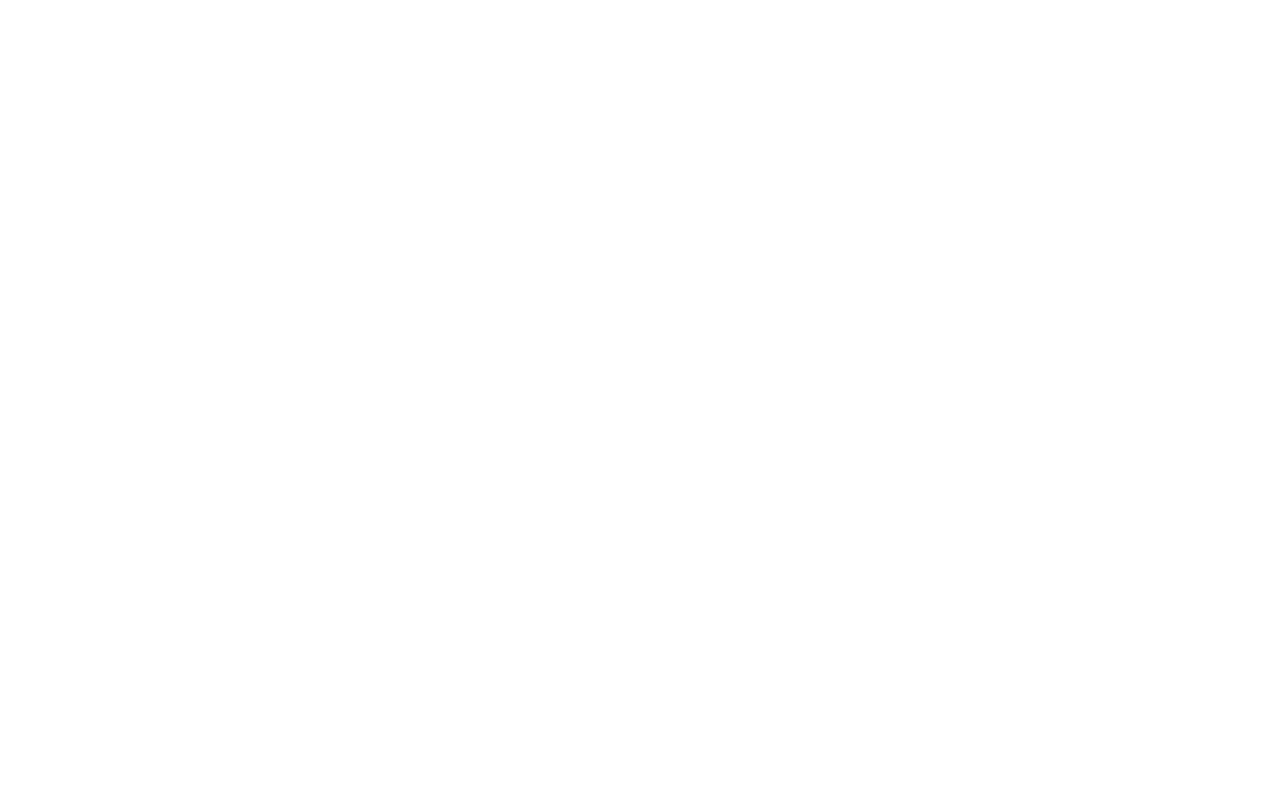
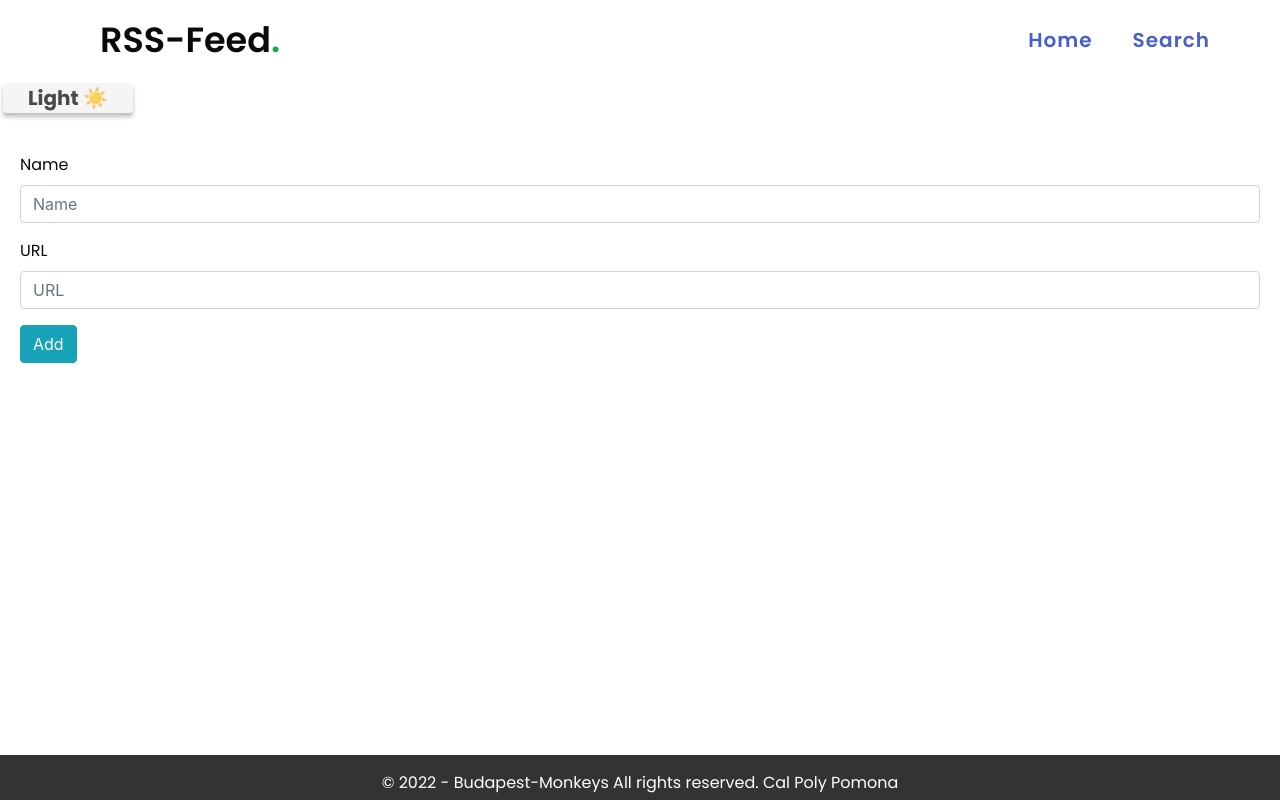
Before and after one commit to Budapest-Monkeys/RSS-Feed-Reader, a React (Create React App) app in the folder client/: page /searchP in a window 1280 px wide. Built offline with nearby package versions, Linux system fonts and the light colour scheme.

Commit message:
client bug fixed, api returns the feed now

```diff
--- a/client/public/index.html
+++ b/client/public/index.html
@@ -2,14 +2,14 @@
 <html lang="en">
   <head>
     <meta charset="utf-8" />
-    <link rel="icon" href="%PUBLIC_URL%/favicon.ico" />
+    <link rel="shortcut icon" href="%PUBLIC_URL%/favicon.ico" />
     <meta name="viewport" content="width=device-width, initial-scale=1" />
     <meta name="theme-color" content="#000000" />
     <meta
       name="description"
       content="Web site created using create-react-app"
     />
-    <link rel="apple-touch-icon" href="%PUBLIC_URL%/logo192.png" />
+    <link rel="apple-touch-icon" href="%PUBLIC_URL%/logo192.png"" />
     <!--
       manifest.json provides metadata used when your web app is installed on a
       user's mobile device or desktop. See https://developers.google.com/web/fundamentals/web-app-manifest/
@@ -24,7 +24,13 @@
       work correctly both with client-side routing and a non-root public URL.
       Learn how to configure a non-root public URL by running `npm run build`.
     -->
-    <title>React App</title>
+    <title>RSS App</title>
+    <link
+      rel="stylesheet"
+      href="https://maxcdn.bootstrapcdn.com/bootstrap/4.3.1/css/bootstrap.min.css"
+      integrity="sha384-ggOyR0iXCbMQv3Xipma34MD+dH/1fQ784/j6cY/iJTQUOhcWr7x9JvoRxT2MZw1T"
+      crossorigin="anonymous"
+    />
   </head>
   <body>
     <noscript>You need to enable JavaScript to run this app.</noscript>
--- a/client/src/App.js
+++ b/client/src/App.js
@@ -3,13 +3,14 @@ import {BrowserRouter as Router, Routes, Route} from 'react-router-dom';
 import { createBrowserHistory as createHistory } from "history";
 import Home from './Pages/Home';
 import Feed from './Pages/Feed';
+import SearchPage from './Pages/SearchPage';
 import Search from './Pages/Search';
 import Test from './Pages/Test';
 import ThemeContextProvider from ".//contexts/ThemeContext";
 import 'bulma/css/bulma.css';
 const history = createHistory();
 
-function App({ searchsStore }) {
+function App({ feedsStore }) {
   return (
     <ThemeContextProvider>
     <Router history={history}>
@@ -17,18 +18,19 @@ function App({ searchsStore }) {
         <Route
           path="/"
           exact
-          component={props => <Home {...props} searchsStore={searchsStore} />}
+          component={props => <Home {...props} feedsStore={feedsStore} />}
         />
+
+        <Route path="/test" element={<Test/>}/>
         <Route
           path="/feed"
           exact
-          component={props => <Feed {...props} searchsStore={searchsStore} />}
+          component={props => <Search {...props} feedsStore={feedsStore} />}
         />
-        <Route path="/test" element={<Test/>}/>
         <Route
-          path="/search"
+          path="/searchP"
           exact
-          component={props => <Search {...props} searchsStore={searchsStore} />}
+          component={props => <SearchPage {...props} feedsStore={feedsStore} />}
         />
         <Route path="/test" element={<Test/>}/>
 
@@ -43,6 +45,12 @@ export default App;
  *  <Route
           path="/feed"
           exact
-          component={props => <FeedPage {...props} feedsStore={feedsStore} />}
+          component={props => <FeedPage {...props} searchsStore={searchsStore} />}
+        />
+
+    <Route
+          path="/feedP"
+          exact
+          component={props => <Feed {...props} feedsStore={feedsStore} />}
         />
  */
--- a/client/src/Pages/Feed.js
+++ b/client/src/Pages/Feed.js
@@ -70,10 +70,8 @@ function Feed () {
             <li> <a href ="/" id = "home-link" >
                          Home
                        </a> </li>
-            <li> <a href ="/feed" id = "feed-link" >
-                         Feed
-                       </a> </li>
-            <li> <a href ="/search" id = "search-link" >
+
+            <li> <a href ="/feed" id = "search-link" >
                          Search
                         </a> </li>
           </ul>
--- a/client/src/Pages/Home.css
+++ b/client/src/Pages/Home.css
@@ -119,7 +119,7 @@
     color:#13AA52;
   }
 
-  .info{
+  .inf{
     display: flex;
     flex-direction: column;
     text-align:center;
@@ -165,13 +165,20 @@
        backface-visibility: hidden;
        transform: scale(1.0, 1.0);
       transform: translateZ(0);
-    background:url(https://images.unsplash.com/photo-1610351038317-1baed1ec74e7?ixlib=rb-1.2.1&ixid=MnwxMjA3fDB8MHxwaG90by1wYWdlfHx8fGVufDB8fHx8&auto=format&fit=crop&w=1247&q=80) 40% 0 no-repeat;
+    background:url("https://images.unsplash.com/photo-1610351038317-1baed1ec74e7?ixlib=rb-1.2.1&ixid=MnwxMjA3fDB8MHxwaG90by1wYWdlfHx8fGVufDB8fHx8&auto=format&fit=crop&w=1247&q=80") 40% 0 no-repeat;
     background-size:100%;
     background-attachment:fixed;
     animation: grow 360s  linear 10ms infinite;
     transition:all 0.4s ease-in-out;
     z-index:-2
   }
+
+  .jumbotron{
+    background-image: url("https://images.unsplash.com/photo-1610351038317-1baed1ec74e7?ixlib=rb-1.2.1&ixid=MnwxMjA3fDB8MHxwaG90by1wYWdlfHx8fGVufDB8fHx8&auto=format&fit=crop&w=1247&q=80");
+    background-size: 100%;
+    height: 100vh;
+    background-repeat: no-repeat;
+   }
 
   @keyframes grow{
     0% { transform: scale(1) translateY(0px)}
@@ -196,7 +203,7 @@
   }
 
 
-  .info span {
+  .inf span {
 
     text-align: center;
     color:#13AA52;
@@ -206,12 +213,12 @@
 
   }
 
-  .info h2 {
+  .inf h2 {
     margin-top: 100px;
     font-size: 40px;
     top: 50%;
   }
-  .info h3 {
+  .inf h3 {
     font-size: 40px;
     color: #fff;
   }
--- a/client/src/Pages/Home.js
+++ b/client/src/Pages/Home.js
@@ -55,18 +55,17 @@ function Home() {
             <li> <a href ="/" id = "home-link" >
                          Home
                        </a> </li>
-            <li> <a href ="/feed" id = "feed-link" >
-                         Feed
-                        </a> </li>
-            <li> <a href ="/search" id = "search-link" >
+
+            <li> <a href ="/searchP" id = "search-link" >
                          Search
                         </a> </li>
 
           </ul>
           </div>
 
-          <div className={`headerH ${theme3}`}>
-          <div className={`info ${theme3}`}>
+          <div className={`jumbotron ${theme3}`} >
+
+          <div className={`inf ${theme3}`}>
           <div className={theme3}>
           <ThemeToggler className="themeBtn"/>
           </div>
--- a/client/src/Pages/Search.css
+++ b/client/src/Pages/Search.css
@@ -0,0 +1,9 @@
+.searchP {
+    padding: 20px;
+  }
+
+  .title {
+    overflow: hidden;
+    white-space: nowrap;
+    text-overflow: ellipsis;
+  }
--- a/client/src/Pages/Search.js
+++ b/client/src/Pages/Search.js
@@ -6,14 +6,15 @@ import Card from "react-bootstrap/Card";
 import Button from "react-bootstrap/Button";
 import './/Search.css'
 import Footer from './Footer'
-import { getSearchListing } from "../contexts/requests";
+import { getFeedListing } from "../contexts/requests";
 const querystring = require("querystring");
 
-function Search({searchsStore, location}) {
+function Search({feedsStore, location}) {
     const [initialized, setInitialized] = useState(false);
     const [url, setUrl] = useState("");
     const [listings, setListings] = useState([]);
     const [data, setData] = useState({});
+
     const context = useContext(ThemeContext);
     const theme = context.isLightTheme ? context.light : context.dark;
     const theme2 = context.isLightTheme ? context.cardLight : context.cardDark;
@@ -34,9 +35,9 @@ function Search({searchsStore, location}) {
 
     const getListings = async url => {
       try {
-        const response = await getSearchListing(url);
+        const response = await getFeedListing(url);
         setListings(response.data.items);
-        setData(response.data.search);
+        setData(response.data.feed);
       } catch (ex) {
         console.log(ex);
       }
@@ -56,7 +57,6 @@ function Search({searchsStore, location}) {
   });
 
   return (
-
     <div className= {`Search ${theme}` }>
          <div className={`nav ${theme2}`}>
           <div className="logo">RSS-Feed<span>.</span></div>
@@ -65,15 +65,19 @@ function Search({searchsStore, location}) {
             <li> <a href ="/" id = "home-link" >
                          Home
                        </a> </li>
-            <li> <a href ="/feed" id = "feed-link" >
-                         Feed
-                        </a> </li>
-            <li> <a href ="/search" id = "search-link" >
+
+
+            <li> <a href ="/searchP" id = "search-link" >
                          Search
                         </a> </li>
 
           </ul>
           </div>
+          <ThemeToggler className="themeBtn"/>
+          <div className="searchP">
+          <h1 className="center title">
+            <img src={data.image} /> {data.title}
+          </h1>
           {listings.map((l, i) => {
         return (
           <Card key={i}>
@@ -81,18 +85,16 @@ function Search({searchsStore, location}) {
             <Card.Body>
               <p>{l.description}</p>
               <p>{l.content}</p>
-                  <Button variant="primary" onClick={openLink.bind(this, l.link)}>
+              <Button variant="info" onClick={openLink.bind(this, l.link)}>
                 Open
               </Button>{" "}
             </Card.Body>
           </Card>
         );
       })}
-
+      </div>
           <Footer/>
        </div>
-
-
   );
 }
 
--- /dev/null
+++ b/client/src/Pages/SearchPage.css
@@ -0,0 +1,7 @@
+.search-page {
+    padding: 20px;
+  }
+
+  .card-title {
+    padding: 20px;
+  }
--- /dev/null
+++ b/client/src/Pages/SearchPage.js
@@ -0,0 +1,181 @@
+import React, { useState, useEffect, useContext } from "react";
+import './/SearchPage.css'
+import { ThemeContext } from "../contexts/ThemeContext";
+import { observer } from "mobx-react";
+import Card from "react-bootstrap/Card";
+import { Formik } from "formik";
+import Form from "react-bootstrap/Form";
+import Col from "react-bootstrap/Col";
+import Button from "react-bootstrap/Button";
+import * as yup from "yup";
+import { Redirect } from "react-router-dom";
+import Footer from './Footer'
+const querystring = require("querystring");
+
+const schema = yup.object({
+    name: yup.string().required("URL is required"),
+    url: yup
+      .string()
+      .required("URL is required")
+      .matches(
+        /(https?:\/\/)?([\w\-])+\.{1}([a-zA-Z]{2,63})([\/\w-]*)*\/?\??([^#\n\r]*)?#?([^\n\r]*)/,
+        "Invalid URL"
+      ),
+  });
+
+function SearchPage({ feedsStore }) {
+    const [initialized, setInitialized] = useState(false);
+    const [redirectToFeed, setRedirectToFeed] = useState(false);
+
+    const context = useContext(ThemeContext);
+    const theme = context.isLightTheme ? context.light : context.dark;
+    const theme2 = context.isLightTheme ? context.cardLight : context.cardDark;
+
+
+    const ThemeToggler = (props) => {
+      const context = useContext(ThemeContext);
+      const btnText = context.isLightTheme ? "Light ☀️" : "Dark 🌘";
+      const toggleTheme = context.toggleTheme;
+
+
+      return (
+        <button className={`button is-light rounded`} onClick={toggleTheme}>
+          {btnText}
+        </button>
+      );
+    };
+
+    const handleSubmit = async evt => {
+      const isValid = await schema.validate(evt);
+      if (!isValid) {
+        return;
+      }
+      feedsStore.feeds.push(evt);
+      feedsStore.setFeeds(feedsStore.feeds);
+      localStorage.setItem("feeds", JSON.stringify(feedsStore.feeds));
+    };
+
+    const setSelectedFeed = url => {
+        feedsStore.setSelectedFeed(url);
+      setRedirectToFeed(true);
+    };
+
+    const deleteFeed = index => {
+      feedsStore.feeds.splice(index, 1);
+      feedsStore.setFeeds(feedsStore.feeds);
+      localStorage.setItem("feeds", JSON.stringify(feedsStore.feeds));
+    };
+
+    useEffect(() => {
+      if (!initialized) {
+        let rssFeeds = [];
+        try {
+          rssFeeds = JSON.parse(localStorage.getItem("feeds"));
+          if (Array.isArray(rssFeeds)) {
+            feedsStore.setFeeds(rssFeeds);
+          }
+        } catch (ex) {}
+        setInitialized(true);
+      }
+    });
+
+    if (redirectToFeed) {
+      return (
+        <Redirect to={`/feed?${querystring.encode({ url: feedsStore.feed })}`} />
+      );
+    }
+
+    return (
+
+        <div className= {`Search ${theme}` }>
+        <div className={`nav ${theme2}`}>
+         <div className="logo">RSS-Feed<span>.</span></div>
+
+         <ul>
+           <li> <a href ="/" id = "home-link" >
+                        Home
+                      </a> </li>
+
+           <li> <a href ="/searchP" id = "search-link" >
+                        Search
+                       </a> </li>
+
+         </ul>
+         </div>
+         <ThemeToggler className="themeBtn"/>
+         <div className= {`search-page ${theme}` }>
+         <Formik validationSchema={schema} onSubmit={handleSubmit}>
+        {({
+          handleSubmit,
+          handleChange,
+          handleBlur,
+          values,
+          touched,
+          isInvalid,
+          errors,
+        }) => (
+          <Form noValidate onSubmit={handleSubmit}>
+            <Form.Row>
+              <Form.Group as={Col} md="12" controlId="name">
+                <Form.Label>Name</Form.Label>
+                <Form.Control
+                  type="text"
+                  name="name"
+                  placeholder="Name"
+                  value={values.name || ""}
+                  onChange={handleChange}
+                  isInvalid={touched.name && errors.name}
+                />
+                <Form.Control.Feedback type="invalid">
+                  {errors.name}
+                </Form.Control.Feedback>
+              </Form.Group>
+              <Form.Group as={Col} md="12" controlId="url">
+                <Form.Label>URL</Form.Label>
+                <Form.Control
+                  type="text"
+                  name="url"
+                  placeholder="URL"
+                  value={values.url || ""}
+                  onChange={handleChange}
+                  isInvalid={touched.url && errors.url}
+                />
+
+                <Form.Control.Feedback type="invalid">
+                  {errors.url}
+                </Form.Control.Feedback>
+              </Form.Group>
+            </Form.Row>
+            <Button type="submit" variant="info" class="btn btn-info">Add</Button>
+          </Form>
+        )}
+      </Formik>
+      <br />
+      {feedsStore.feeds.map((f, i) => {
+        return (
+            <Card key={i}>
+              <Card.Title className="card-title">{f.name}</Card.Title>
+              <Card.Body>
+                <p>{f.url}</p>
+                <Button
+                  variant="info"
+                  onClick={setSelectedFeed.bind(this, f.url)}
+                >
+                  Open
+                </Button>{" "}
+                <Button variant="info" onClick={deleteFeed.bind(this, i)}>
+                  Delete
+                </Button>
+              </Card.Body>
+            </Card>
+          );
+      })}
+    </div>
+
+      <Footer/>
+     </div>
+    );
+  }
+
+//export default SearchPage;
+export default observer(SearchPage);
--- a/client/src/contexts/requests.js
+++ b/client/src/contexts/requests.js
@@ -1,4 +1,4 @@
 const axios = require("axios");
 const corsUrl = "https://api.rss2json.com/v1/api.json?rss_url=";
 
-export const getSearchListing = url => axios.get(`${corsUrl}${url}`);
+export const getFeedListing = url => axios.get(`${corsUrl}${url}`);
--- a/client/src/index.js
+++ b/client/src/index.js
@@ -3,13 +3,13 @@ import ReactDOM from 'react-dom';
 import 'bulma/css/bulma.css';
 import './index.css';
 import App from './App';
+import  { FeedsStore } from "./store";
 import reportWebVitals from './reportWebVitals';
+const feedsStore = new FeedsStore();
 
 ReactDOM.render(
-  <React.StrictMode>
-    <App />
-  </React.StrictMode>,
-  document.getElementById('root')
+  <App feedsStore={feedsStore} />,
+  document.getElementById("root")
 );
 
 // If you want to start measuring performance in your app, pass a function
--- a/client/src/store.js
+++ b/client/src/store.js
@@ -1,24 +1,24 @@
 import { observable, action, decorate } from "mobx";
 
-class SearchStore {
+class FeedsStore {
 
-  searchs = [];
-  search = "";
+  feeds = [];
+  feed = "";
 
-  setSearchs(searchs) {
-    this.searchs = searchs;
+  setFeeds(feeds) {
+    this.feeds = feeds;
   }
 
-  setSelectedSearch(search) {
-    this.search = search;
+  setSelectedFeed(feed) {
+    this.feed = feed;
   }
 }
 
-SearchStore = decorate(SearchStore, {
-  searchs: observable,
-  search: observable,
-  setSearchs: action,
-  setSelectedSearch: action,
+FeedsStore = decorate(FeedsStore, {
+  feeds: observable,
+  feed: observable,
+  setFeeds: action,
+  setSelectedFeed: action,
 });
 
-export { SearchStore };
+export { FeedsStore };
```
Lines whose indentation alone changed are shown as unchanged.
